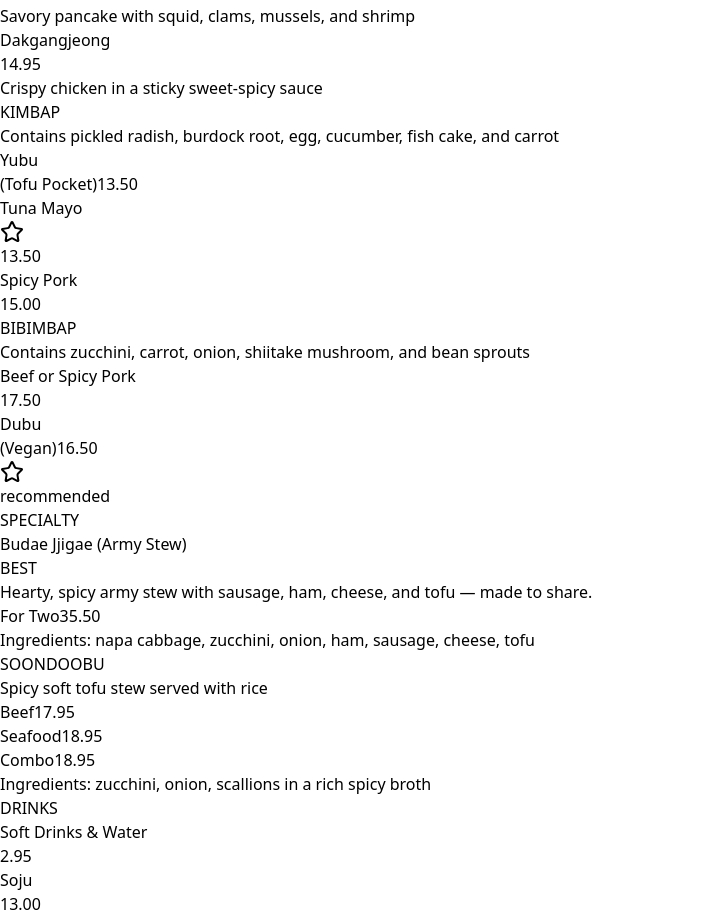
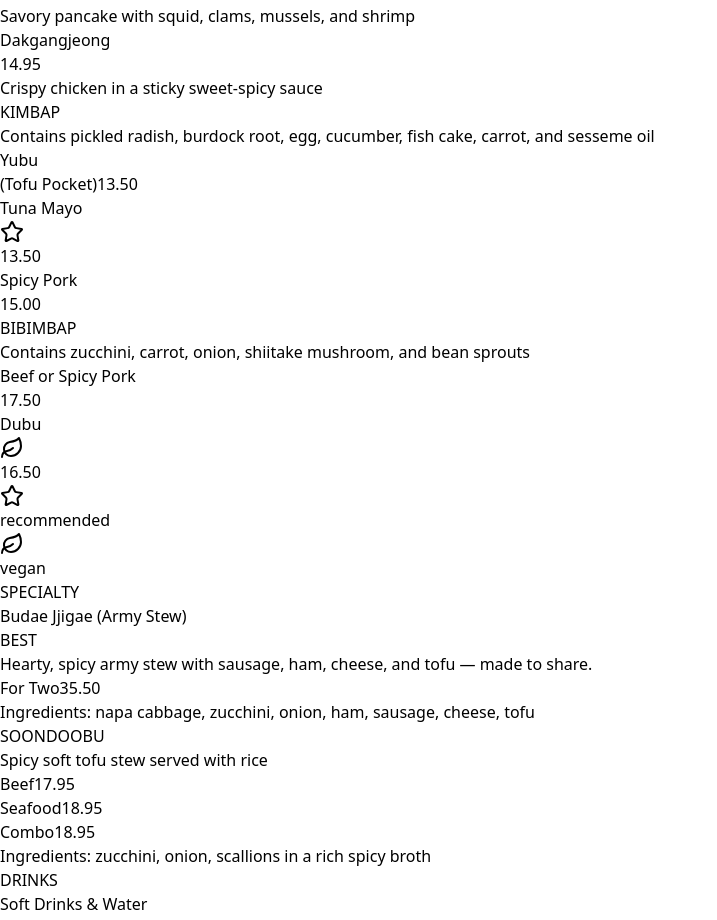
Before and after one commit to tnyprk/eat-olchi, a React (Vite) app: page / in a window 1280 px wide. Shown: the part 1320-2240 px from the top of the page, without its empty margins (0-717 px from the left). Built offline with nearby package versions, Linux system fonts and the light colour scheme.

Commit message:
Replace (Vegan) text with plant icon and add to legend

```diff
--- a/src/App.jsx
+++ b/src/App.jsx
@@ -1,5 +1,5 @@
 import { MenuFooter } from "./components/MenuFooter";
-import { Star } from "lucide-react";
+import { Star, Leaf } from "lucide-react";
 
 export default function App() {
   const drinks = [
@@ -30,8 +30,8 @@ export default function App() {
   ];
 
   const bibimbap = [
-    { name: "Beef or Spicy Pork", price: "17.50" },
-    { name: "Dubu", subtitle: "Vegan", price: "16.50" }
+    { name: "Beef or Spicy Pork", price: "17.50", isVegan: false },
+    { name: "Dubu", price: "16.50", isVegan: true }
   ];
 
   return (
@@ -90,7 +90,7 @@ export default function App() {
             {/* Kimbap */}
             <section>
               <h2 className="text-[#B13613] text-xl tracking-[0.3em] mb-2">KIMBAP</h2>
-              <p className="text-stone-500 text-sm italic mb-3">Contains pickled radish, burdock root, egg, cucumber, fish cake, and carrot</p>
+              <p className="text-stone-500 text-sm italic mb-3">Contains pickled radish, burdock root, egg, cucumber, fish cake, carrot, and sesseme oil</p>
               <div className="space-y-2">
                 {kimbap.map((item, index) => (
                   <div key={index} className="flex items-baseline justify-between">
@@ -113,8 +113,10 @@ export default function App() {
               <div className="space-y-2">
                 {bibimbap.map((item, index) => (
                   <div key={index} className="flex items-baseline justify-between">
-                    <h3 className="text-stone-900 text-base">{item.name}</h3>
-                    {item.subtitle && <span className="text-stone-500 text-sm ml-2">({item.subtitle})</span>}
+                    <div className="flex items-center gap-2">
+                      <h3 className="text-stone-900 text-base">{item.name}</h3>
+                      {item.isVegan && <Leaf className="w-3 h-3 text-green-600 fill-green-600" />}
+                    </div>
                     <span className="flex-1 border-b border-dotted border-stone-300 mx-2 mb-1"></span>
                     <span className="text-stone-900 text-base">{item.price}</span>
                   </div>
@@ -123,9 +125,15 @@ export default function App() {
             </section>
 
             {/* Legend */}
-            <div className="flex items-center gap-2 text-stone-500 text-sm mt-4">
-              <Star className="w-3.5 h-3.5 text-[#B13613] fill-[#B13613]" />
-              <span>recommended</span>
+            <div className="flex items-center gap-4 text-stone-500 text-sm mt-4">
+              <div className="flex items-center gap-2">
+                <Star className="w-3.5 h-3.5 text-[#B13613] fill-[#B13613]" />
+                <span>recommended</span>
+              </div>
+              <div className="flex items-center gap-2">
+                <Leaf className="w-3.5 h-3.5 text-green-600 fill-green-600" />
+                <span>vegan</span>
+              </div>
             </div>
           </div>
 
```
